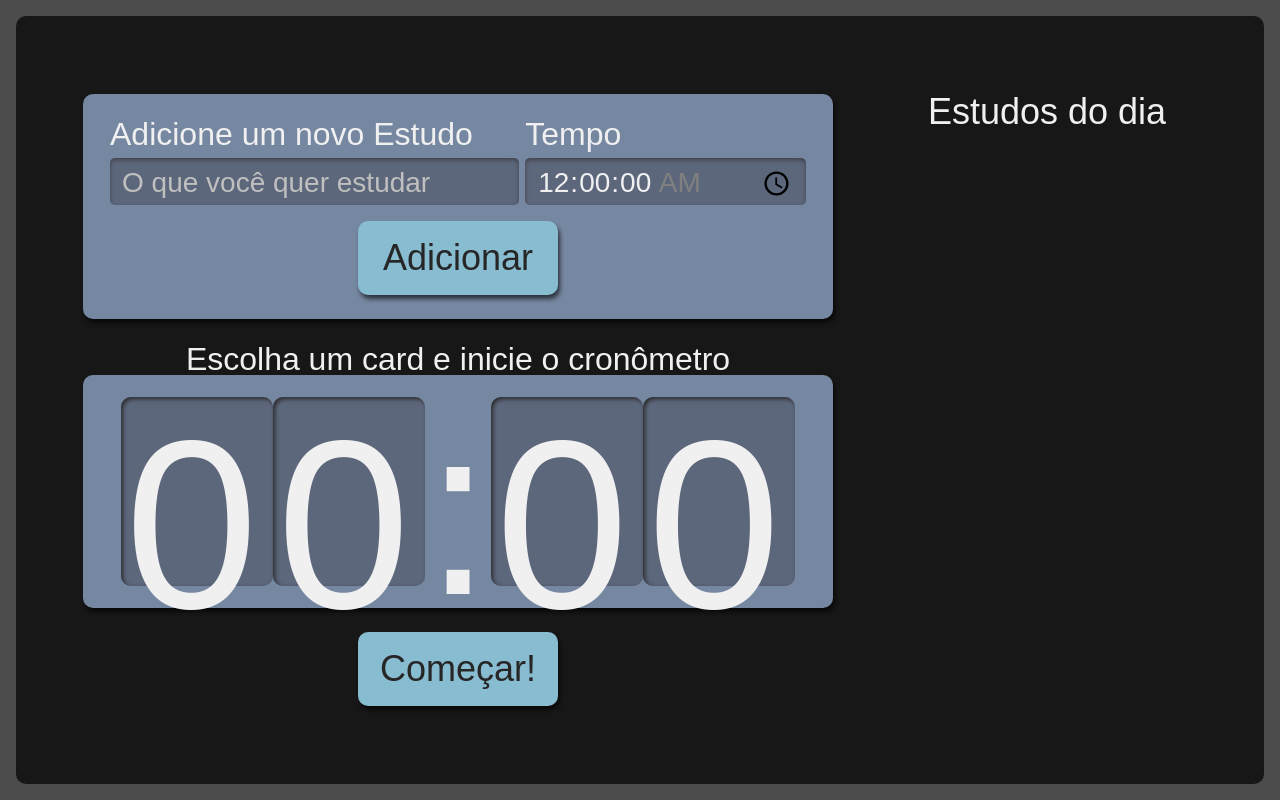
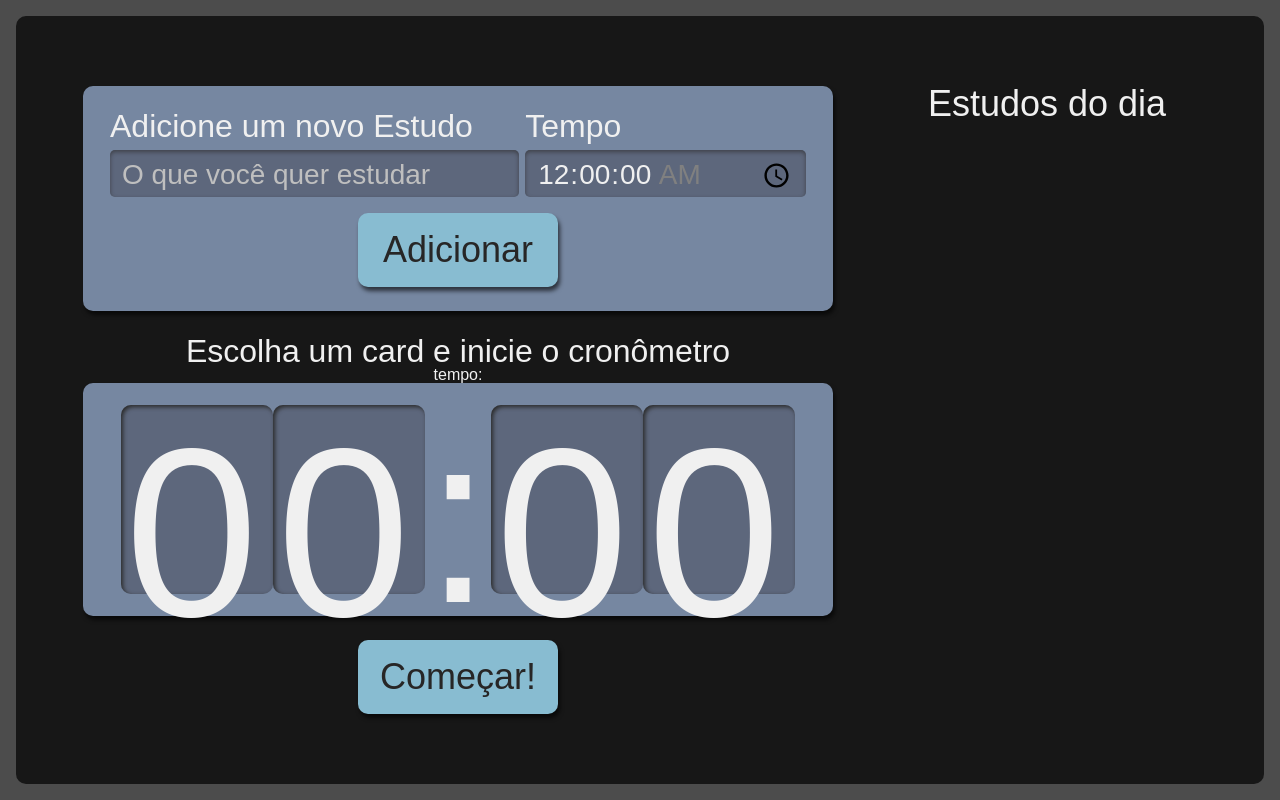
Before and after one commit to Mackenzzy/studies, a React (Create React App) app: page / in a window 1280 px wide. Built offline with nearby package versions, Linux system fonts and the light colour scheme.

Commit message:
Criando a função do cronometro

```diff
--- a/src/Pages/App.tsx
+++ b/src/Pages/App.tsx
@@ -25,7 +25,7 @@
     tarefas={tarefas}
     selecionaTarefa = {selecionaTarefa}
     />
-    <Cronometro/>
+    <Cronometro selecionado = {selecionado}/>
     </div>
   );
 }
--- a/src/components/Cronometro/Relogio/index.tsx
+++ b/src/components/Cronometro/Relogio/index.tsx
@@ -1,9 +1,8 @@
 import React from "react"
-import { tempoParaSegundos } from "../../../common/utils/date"
+import { tempoParaSegundos } from "../../../common/utils/time"
 import style from './Relogio.module.scss'
 
 export default function Relogio(){
-    console.log('conversao: ', tempoParaSegundos('01:01:01'))
     return(
         <React.Fragment>
             <span className={style.relogioNumero}>0</span>
--- a/src/components/Cronometro/index.tsx
+++ b/src/components/Cronometro/index.tsx
@@ -1,11 +1,23 @@
 import Botao from "../Botao"
 import Relogio from "./Relogio"
 import style from "./Cronometro.module.scss"
+import { ITarefa } from "../../types/tarefa"
+import { useState } from "react"
+import { tempoParaSegundos } from "../../common/utils/time"
 
-export default function Cronometro(){
+interface Props{
+    selecionado: ITarefa | undefined
+}
+
+export default function Cronometro({selecionado} : Props){
+    const [tempo, setTempo] = useState<number>();
+    if(selecionado?.tempo){
+        setTempo(tempoParaSegundos(selecionado.tempo));
+    }
     return (
         <div className={style.cronometro}>
             <p className={style.titulo}>Escolha um card e inicie o cronômetro</p>
+            tempo: {tempo}
             <div className={style.relogioWrapper}>
                 <Relogio/>
             </div>
```
Also changed, not shown: src/common/utils/time.ts (renamed from src/common/utils/date.ts).
